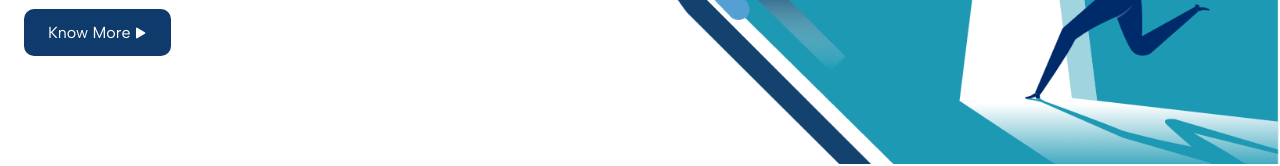
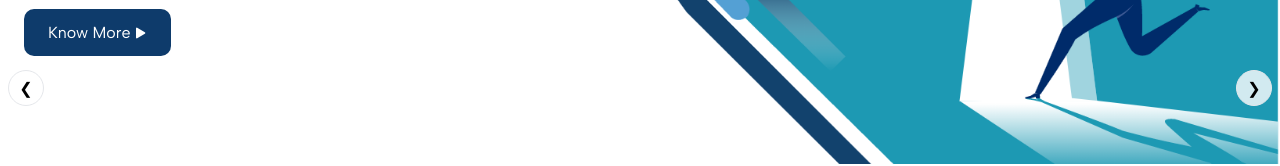
Before and after one commit to virenkhembavi/Toogle, a React (Vite) app: page / in a window 1280 px wide. Shown: the part 312-478 px from the top of the page. Built offline with nearby package versions, Linux system fonts and the light colour scheme.

Commit message:
Update Hero component to adjust slide interval and add navigation buttons for improved user interaction

```diff
--- a/src/component/hero/Hero.jsx
+++ b/src/component/hero/Hero.jsx
@@ -27,11 +27,12 @@ function Hero() {
     const [current, setCurrent] = useState(0);
     const touchStartX = useRef(0);
     const touchEndX = useRef(0);
+    const totalSlides = Math.ceil(slides.length / 1);
 
     useEffect(() => {
         const timer = setInterval(() => {
             setCurrent((prev) => (prev + 1) % slides.length);
-        }, 3000);
+        }, 4000);
         return () => clearInterval(timer);
     }, []);
 
@@ -48,6 +49,9 @@ function Hero() {
     };
 
     const slide = slides[current];
+
+    const nextSlide = () => setCurrent((prev) => (prev + 1) % totalSlides);
+    const prevSlide = () => setCurrent((prev) => (prev - 1 + totalSlides) % totalSlides);
 
     return (
         <section className="hero-section">
@@ -69,6 +73,9 @@ function Hero() {
                     </div>
                 </div>
 
+                <button className="slider-arrow prev" onClick={prevSlide}>❮</button>
+                <button className="slider-arrow next" onClick={nextSlide}>❯</button>
+
                 <div className="dots">
                     {slides.map((_, i) => (
                         <span
```
